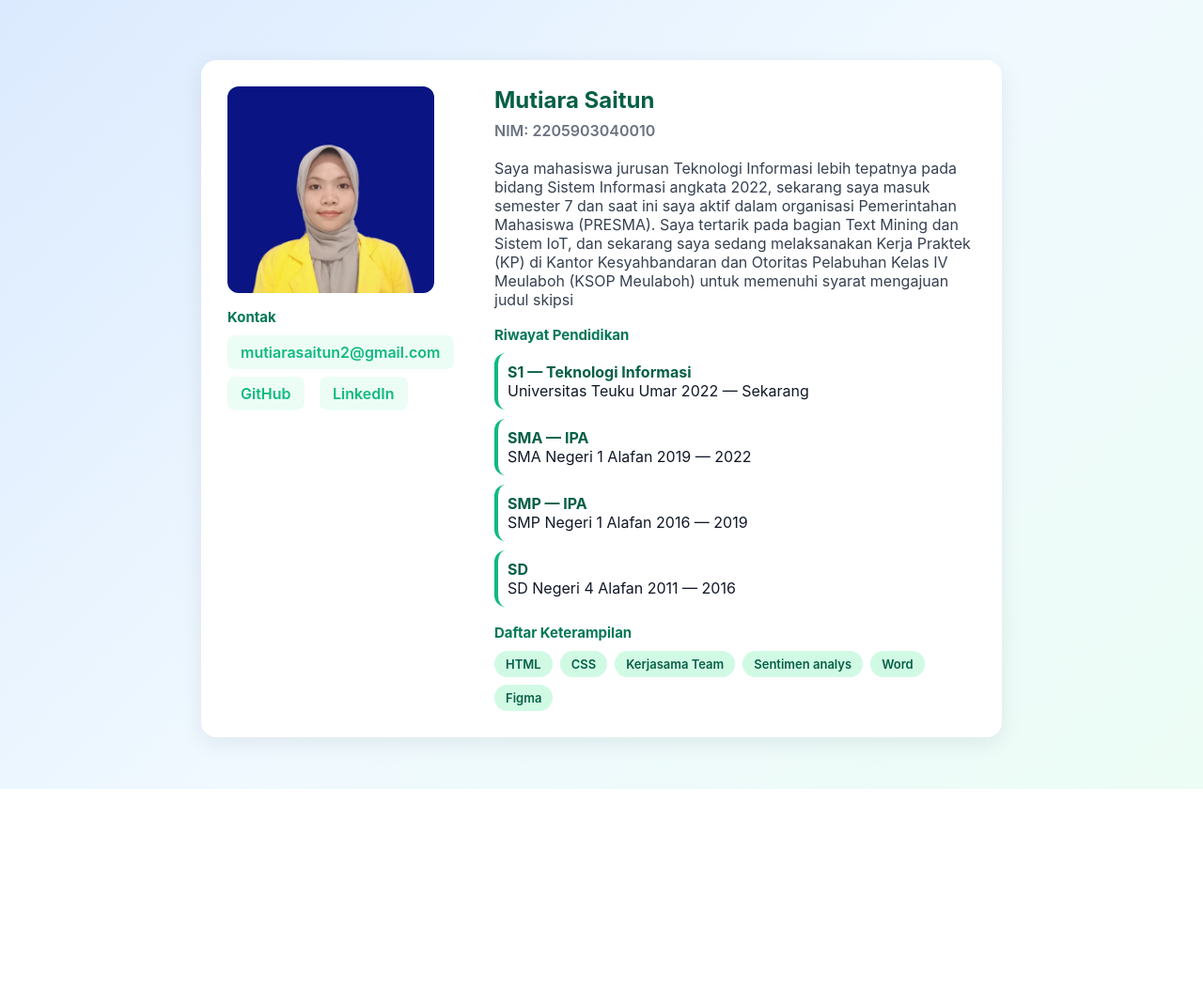
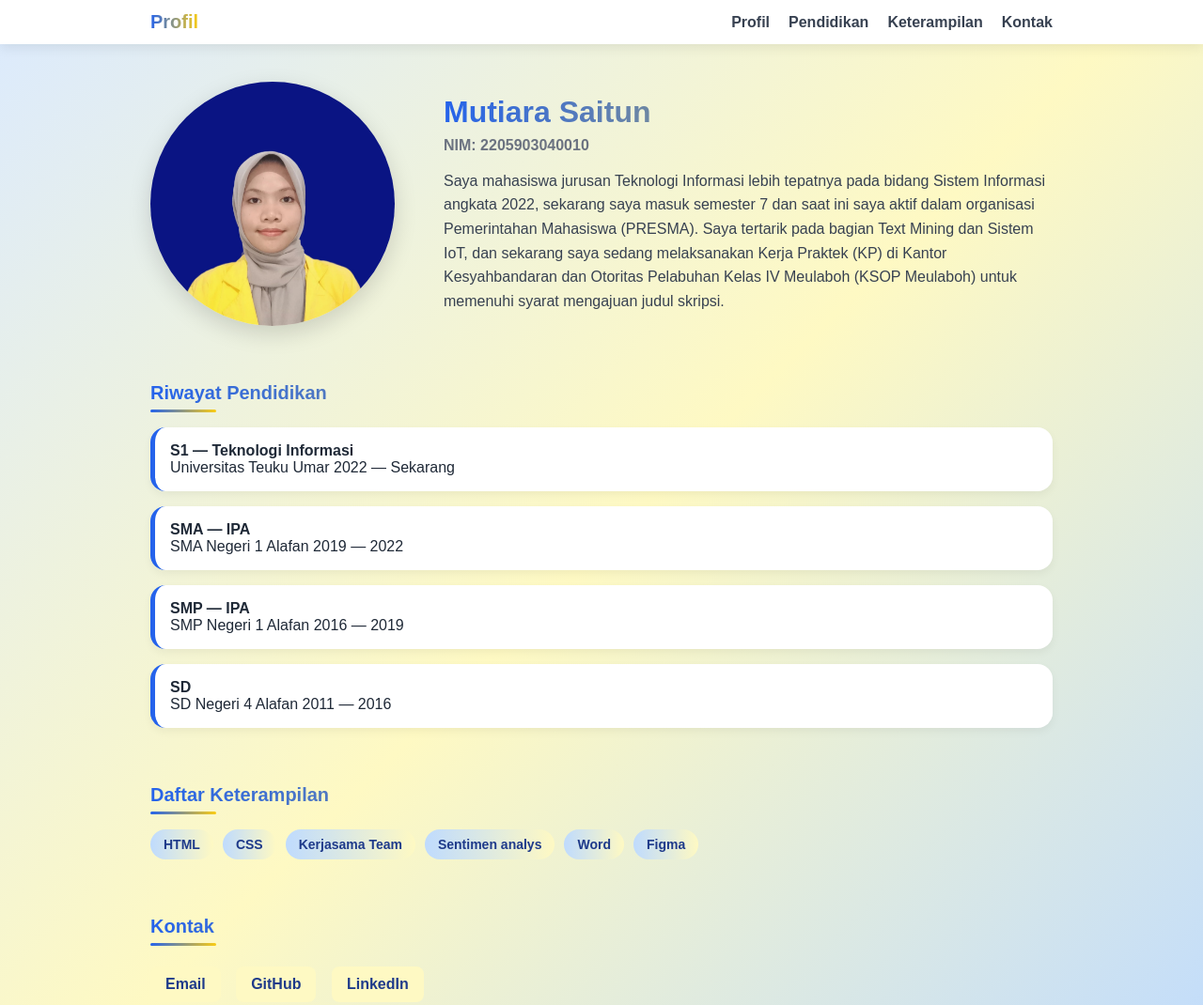
Before and after one commit to itunimut14/Profile_MutiaraSaitun, a plain HTML site: page index.html in a window 1280 px wide. Shown: the top 1070 px of the page at 94% size. Before the commit the page ends 840 px from the top, so only its background shows below. Drawn offline with Linux system fonts and the light colour scheme.

Commit message:
index.html

```diff
--- a/index.html
+++ b/index.html
@@ -3,107 +3,167 @@
 <head>
   <meta charset="utf-8" />
   <meta name="viewport" content="width=device-width,initial-scale=1" />
-  <title>Profil Mahasiswa — Nama Lengkap</title>
+  <title>Profil Mahasiswa — Mutiara Saitun</title>
   <style>
     :root{
-      --bg:#f0f9ff;
-      --card:#ffffff;
-      --accent:#10b981; /* hijau emerald */
+      --accent:#2563eb;   /* biru */
+      --accent2:#facc15;  /* kuning */
       --muted:#6b7280;
-      --glass: rgba(255,255,255,0.65);
       --radius:16px;
-      font-family: Inter, ui-sans-serif, system-ui, -apple-system, "Segoe UI", Roboto, "Helvetica Neue", Arial;
+      font-family:"Poppins", sans-serif;
     }
-    *{box-sizing:border-box}
-    body{margin:0;background:linear-gradient(135deg,#dbeafe,#f0f9ff,#ecfdf5);min-height:100vh;color:#111827}
-    .container{max-width:900px;margin:40px auto;padding:24px}
+    *{box-sizing:border-box;margin:0;padding:0}
+    body{
+      background:linear-gradient(135deg,#dbeafe,#fef9c3,#bfdbfe);
+      color:#1f2937;
+      scroll-behavior:smooth;
+    }
 
-    .card{background:var(--card);border-radius:var(--radius);box-shadow:0 6px 24px rgba(16,24,40,0.08);overflow:hidden;display:grid;grid-template-columns:260px 1fr;gap:24px;padding:28px;align-items:start}
+    /* Navbar */
+    header{
+      background:white;
+      position:sticky;top:0;z-index:1000;
+      box-shadow:0 4px 12px rgba(0,0,0,0.08);
+    }
+    nav{max-width:1000px;margin:auto;display:flex;justify-content:space-between;align-items:center;padding:12px 20px}
+    nav h2{background:linear-gradient(90deg,var(--accent),var(--accent2));-webkit-background-clip:text;-webkit-text-fill-color:transparent;font-size:20px;font-weight:700}
+    nav ul{list-style:none;display:flex;gap:20px}
+    nav a{text-decoration:none;color:#374151;font-weight:600;transition:.2s}
+    nav a:hover{color:var(--accent)}
 
-    .photo{width:220px;height:220px;border-radius:12px;overflow:hidden;flex-shrink:0;background:linear-gradient(135deg,#a7f3d0,#dbeafe);display:flex;align-items:center;justify-content:center}
-    .photo img{width:100%;height:100%;object-fit:cover;display:block}
+    .container{max-width:1000px;margin:auto;padding:40px 20px}
 
-    .header{display:flex;flex-direction:column;gap:8px}
-    h1{margin:0;font-size:24px;color:#065f46}
-    .nim{color:var(--muted);font-weight:600}
-    p.lead{margin:12px 0 0;color:#374151}
+    /* Hero / Profil */
+    .hero{display:grid;grid-template-columns:280px 1fr;gap:32px;align-items:center;margin-bottom:60px}
+    .photo{
+      width:260px;height:260px;border-radius:50%;
+      overflow:hidden;box-shadow:0 8px 24px rgba(0,0,0,0.15);
+      animation:fadeIn 1.2s ease forwards;
+    }
+    .photo img{width:100%;height:100%;object-fit:cover}
+    .intro h1{
+      font-size:32px;
+      background:linear-gradient(90deg,var(--accent),var(--accent2));
+      -webkit-background-clip:text;
+      -webkit-text-fill-color:transparent;
+      margin-bottom:8px
+    }
+    .intro .nim{color:var(--muted);font-weight:600;margin-bottom:16px}
+    .intro p{color:#374151;line-height:1.6}
 
-    .section{margin-top:18px}
-    .section h3{margin:0 0 10px;font-size:15px;color:#047857}
-    .section p{margin:0;color:#374151}
+    /* Section */
+    section{margin-bottom:60px}
+    section h3{
+      font-size:20px;
+      background:linear-gradient(90deg,var(--accent),var(--accent2));
+      -webkit-background-clip:text;
+      -webkit-text-fill-color:transparent;
+      margin-bottom:16px;position:relative
+    }
+    section h3::after{
+      content:"";display:block;width:70px;height:3px;
+      background:linear-gradient(90deg,var(--accent),var(--accent2));
+      margin-top:6px;border-radius:3px;
+    }
 
-    .skills{display:flex;flex-wrap:wrap;gap:8px}
-    .skill{padding:6px 12px;border-radius:999px;background:#d1fae5;color:#065f46;font-weight:600;font-size:13px}
+    /* Pendidikan */
+    .edu-list{list-style:none;display:grid;gap:16px}
+    .edu-item{
+      background:white;padding:16px;border-radius:var(--radius);
+      border-left:5px solid var(--accent);
+      transition:.3s;box-shadow:0 4px 10px rgba(0,0,0,0.05);
+    }
+    .edu-item:hover{transform:translateX(6px)}
 
-    .edu-list{list-style:none;padding:0;margin:0;display:flex;flex-direction:column;gap:10px}
-    .edu-item{background:var(--glass);padding:10px;border-radius:12px;border-left:4px solid var(--accent)}
-    .edu-item b{display:block;color:#065f46}
+    /* Skills */
+    .skills{display:flex;flex-wrap:wrap;gap:10px}
+    .skill{
+      padding:8px 14px;border-radius:20px;
+      background:linear-gradient(90deg,#bfdbfe,#fef9c3);
+      color:#1e3a8a;font-weight:600;font-size:14px;
+      transition:.2s
+    }
+    .skill:hover{
+      background:linear-gradient(90deg,var(--accent),var(--accent2));
+      color:white;transform:scale(1.05)
+    }
 
-    .contact a{display:inline-block;margin-right:12px;margin-bottom:8px;padding:8px 14px;border-radius:8px;background:#ecfdf5;text-decoration:none;color:var(--accent);font-weight:600;transition:all .2s ease}
-    .contact a:hover{background:var(--accent);color:white}
+    /* Kontak */
+    .contact a{
+      display:inline-block;margin:6px 12px 0 0;padding:10px 16px;
+      border-radius:8px;background:#fef9c3;
+      text-decoration:none;color:#1e3a8a;font-weight:600;transition:.2s
+    }
+    .contact a:hover{
+      background:linear-gradient(90deg,var(--accent),var(--accent2));
+      color:white;transform:translateY(-3px)
+    }
 
     /* Responsive */
-    @media (max-width:820px){
-      .card{grid-template-columns:1fr;}
-      .photo{width:140px;height:140px;margin:0 auto}
-      .header{text-align:center}
-      .contact a{display:block}
+    @media(max-width:768px){
+      .hero{grid-template-columns:1fr;text-align:center}
+      .photo{margin:0 auto}
+      nav ul{flex-direction:column;gap:10px;background:white;position:absolute;top:60px;right:0;padding:20px;display:none}
+      nav.active ul{display:flex}
     }
 
-    /* small print */
-    .note{font-size:12px;color:var(--muted);margin-top:12px}
+    @keyframes fadeIn{
+      from{opacity:0;transform:scale(.9)}
+      to{opacity:1;transform:scale(1)}
+    }
   </style>
 </head>
 <body>
+  <header>
+    <nav>
+      <h2>Profil</h2>
+      <ul>
+        <li><a href="#profil">Profil</a></li>
+        <li><a href="#pendidikan">Pendidikan</a></li>
+        <li><a href="#keterampilan">Keterampilan</a></li>
+        <li><a href="#kontak">Kontak</a></li>
+      </ul>
+    </nav>
+  </header>
+
   <div class="container">
-    <div class="card">
-      <div>
-        <div class="photo" aria-hidden="true">
-          <img src="itun.jpg" alt="Foto Nama Lengkap" />
+    <!-- Profil -->
+    <div class="hero" id="profil">
+      <div class="photo">
+        <img src="itun.jpg" alt="Foto Mutiara Saitun">
       </div>
-
-        <div class="section contact" style="margin-top:16px">
-          <h3>Kontak</h3>
-          <a href="mailto:email@domain.com">mutiarasaitun2@gmail.com</a>
-          <a href="https://github.com/itunimut14" target="_blank" rel="noopener">GitHub</a>
-          <a href="https://www.linkedin.com/jobs/" target="_blank" rel="noopener">LinkedIn</a>
-        </div>
-
-        <div class="section note">
-          <div><strong></strong></div>
+      <div class="intro">
+        <h1>Mutiara Saitun</h1>
+        <div class="nim">NIM: 2205903040010</div>
+        <p>Saya mahasiswa jurusan Teknologi Informasi lebih tepatnya pada bidang Sistem Informasi angkata 2022, sekarang saya masuk semester 7 dan saat ini saya aktif dalam organisasi Pemerintahan Mahasiswa (PRESMA). Saya tertarik pada bagian Text Mining dan Sistem IoT, dan sekarang saya sedang melaksanakan Kerja Praktek (KP) di Kantor Kesyahbandaran dan Otoritas Pelabuhan Kelas IV Meulaboh (KSOP Meulaboh) untuk memenuhi syarat mengajuan judul skripsi.</p>
       </div>
     </div>
 
-      <div>
-        <div class="header">
-          <h1>Mutiara Saitun</h1>
-          <div class="nim">NIM: 2205903040010</div>
-          <p class="lead">Saya mahasiswa jurusan Teknologi Informasi lebih tepatnya pada bidang Sistem Informasi angkata 2022, sekarang saya masuk semester 7 dan saat ini saya aktif dalam organisasi Pemerintahan Mahasiswa (PRESMA). Saya tertarik pada bagian Text Mining dan Sistem IoT, dan sekarang saya sedang melaksanakan Kerja Praktek (KP) di Kantor Kesyahbandaran dan Otoritas Pelabuhan Kelas IV Meulaboh (KSOP Meulaboh) untuk memenuhi syarat mengajuan judul skipsi  </p>
-        </div>
-
-        <div class="section">
+    <!-- Pendidikan -->
+    <section id="pendidikan">
       <h3>Riwayat Pendidikan</h3>
       <ul class="edu-list">
         <li class="edu-item">
-              <b>S1 — Teknologi Informasi</b>
+          <b>S1 — Teknologi Informasi</b><br>
           Universitas Teuku Umar 2022 — Sekarang
         </li>
         <li class="edu-item">
-              <b>SMA — IPA</b>
+          <b>SMA — IPA</b><br>
           SMA Negeri 1 Alafan 2019 — 2022
         </li>
         <li class="edu-item">
-              <b>SMP — IPA</b>
+          <b>SMP — IPA</b><br>
           SMP Negeri 1 Alafan 2016 — 2019
         </li>
         <li class="edu-item">
-              <b>SD</b>
+          <b>SD</b><br>
           SD Negeri 4 Alafan 2011 — 2016
         </li>
       </ul>
-        </div>
+    </section>
 
-        <div class="section">
+    <!-- Skills -->
+    <section id="keterampilan">
       <h3>Daftar Keterampilan</h3>
       <div class="skills">
         <span class="skill">HTML</span>
@@ -113,10 +173,17 @@
         <span class="skill">Word</span>
         <span class="skill">Figma</span>
       </div>
+    </section>
+
+    <!-- Kontak -->
+    <section id="kontak">
+      <h3>Kontak</h3>
+      <div class="contact">
+        <a href="mailto:mutiarasaitun2@gmail.com">Email</a>
+        <a href="https://github.com/itunimut14" target="_blank" rel="noopener">GitHub</a>
+        <a href="https://www.linkedin.com/jobs/" target="_blank" rel="noopener">LinkedIn</a>
       </div>
-
-      </div>
-    </div>
+    </section>
   </div>
 </body>
 </html>
```
Lines whose indentation alone changed are shown as unchanged.
